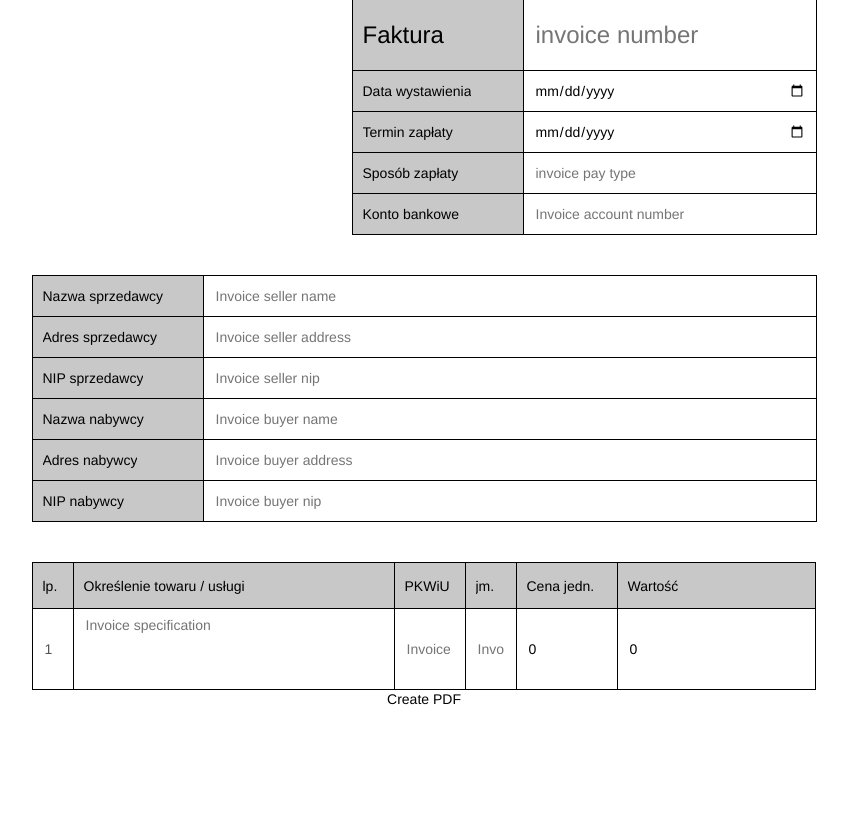
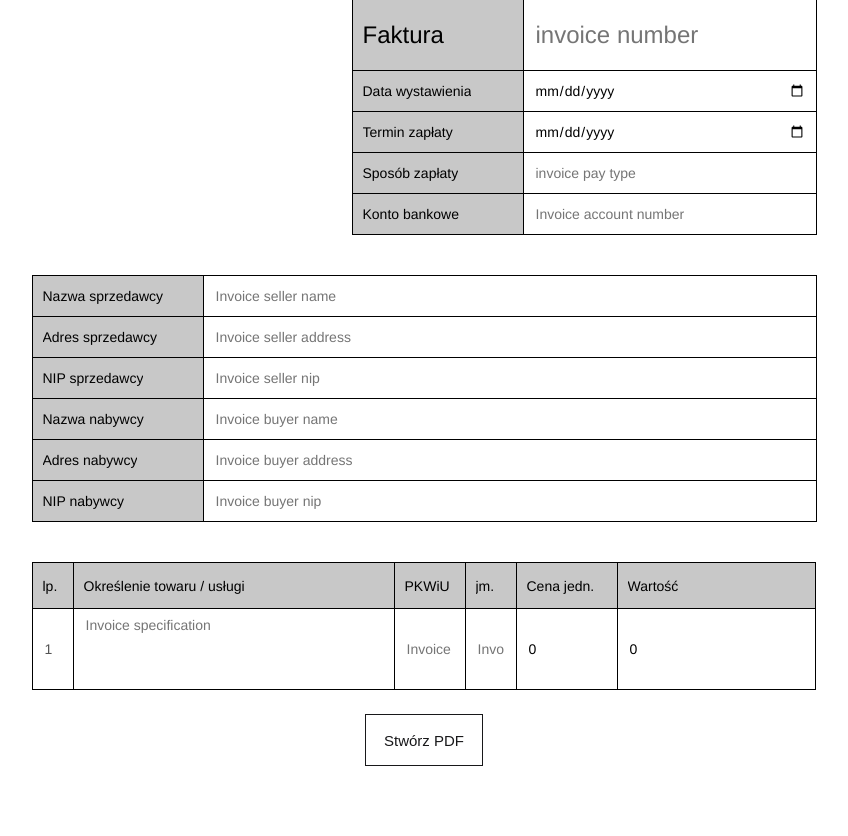
Before and after one commit to delektowski/invoicer, a FastAPI app: page / in a window 1280 px wide. Shown: the part 71-907 px from the top of the page, without its empty margins (216-1064 px from the left). Before the commit the page ends 776 px from the top, so only its background shows below. Run offline with FastAPI, Linux system fonts and the light colour scheme; data comes from the database, SQL or seed files in the repository.

Commit message:
feat: add styles to button

```diff
--- a/static/styles.css
+++ b/static/styles.css
@@ -170,13 +170,6 @@ h2 {
     border-left: none;
 }
 
-.field--gray--columns>h2,
-.field--gray>h2 {
-    /* font-size: 16px;
-    font-weight: 300;
-    margin: 0; */
-}
-
 .fields-container--vertical {
     padding-right: 1px;
 }
@@ -257,3 +250,25 @@ textarea {
     -webkit-box-pack: center;
     justify-content: center;
 }
+
+.container--button--create-pdf {
+    width: 100%;
+    display: flex;
+    justify-content: center;
+}
+
+.button--create-pdf {
+  position: relative;
+  overflow: hidden;
+  border: 1px solid #18181a;
+  color: #18181a;
+  display: inline-block;
+  font-size: 15px;
+  line-height: 15px;
+  padding: 18px 18px 17px;
+  text-decoration: none;
+  cursor: pointer;
+  background: #fff;
+
+  margin-top: 24px;
+}
--- a/templates/invoice_form.jinja
+++ b/templates/invoice_form.jinja
@@ -188,8 +188,9 @@
             </div>
 
 
-            <div>
-                <input type="submit" value="Create PDF" />
+                <div class="container--button--create-pdf">
+
+                <button type="submit" class="button--create-pdf">Stwórz PDF</button>
             </div>
         </form>
     </div>
```
